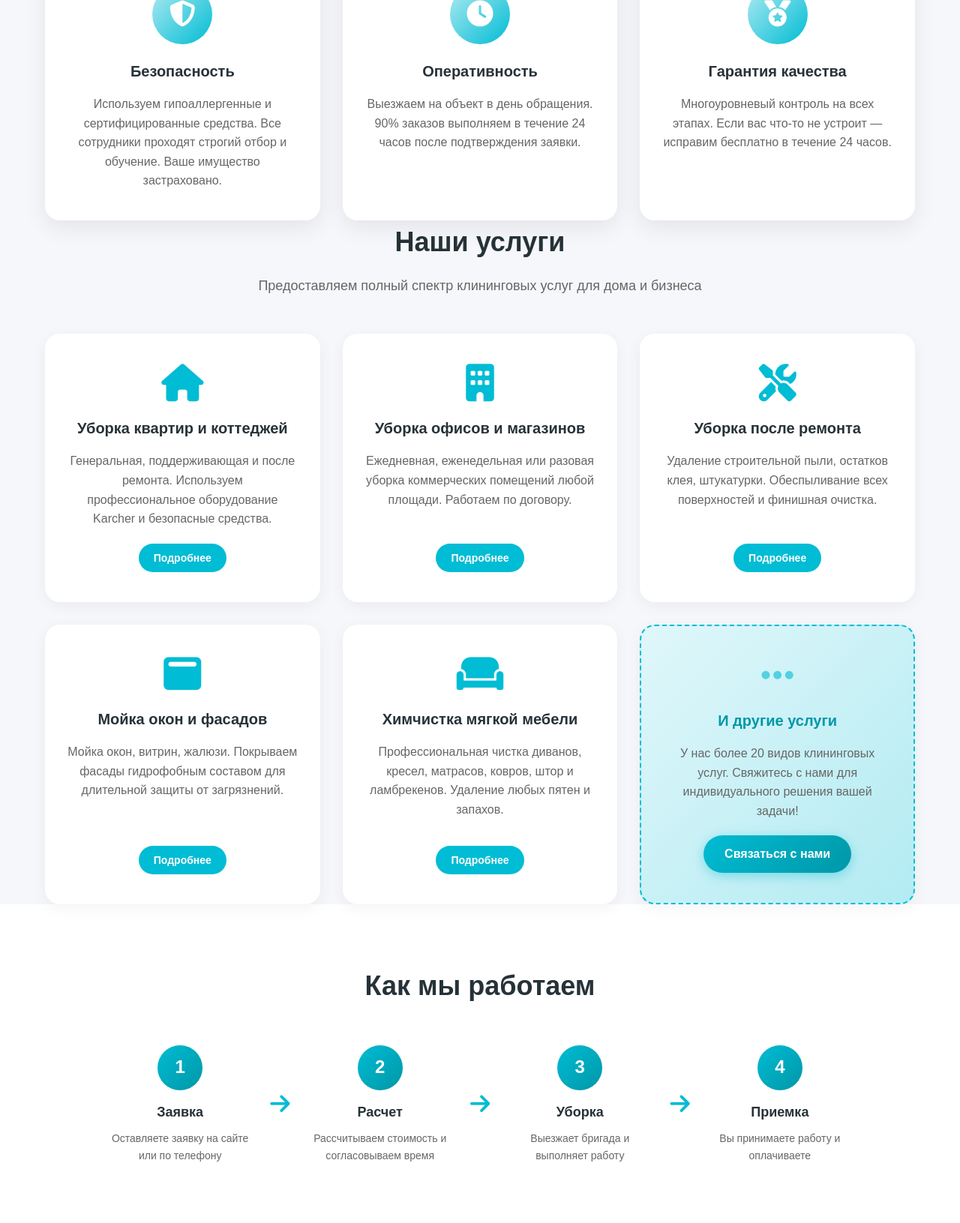
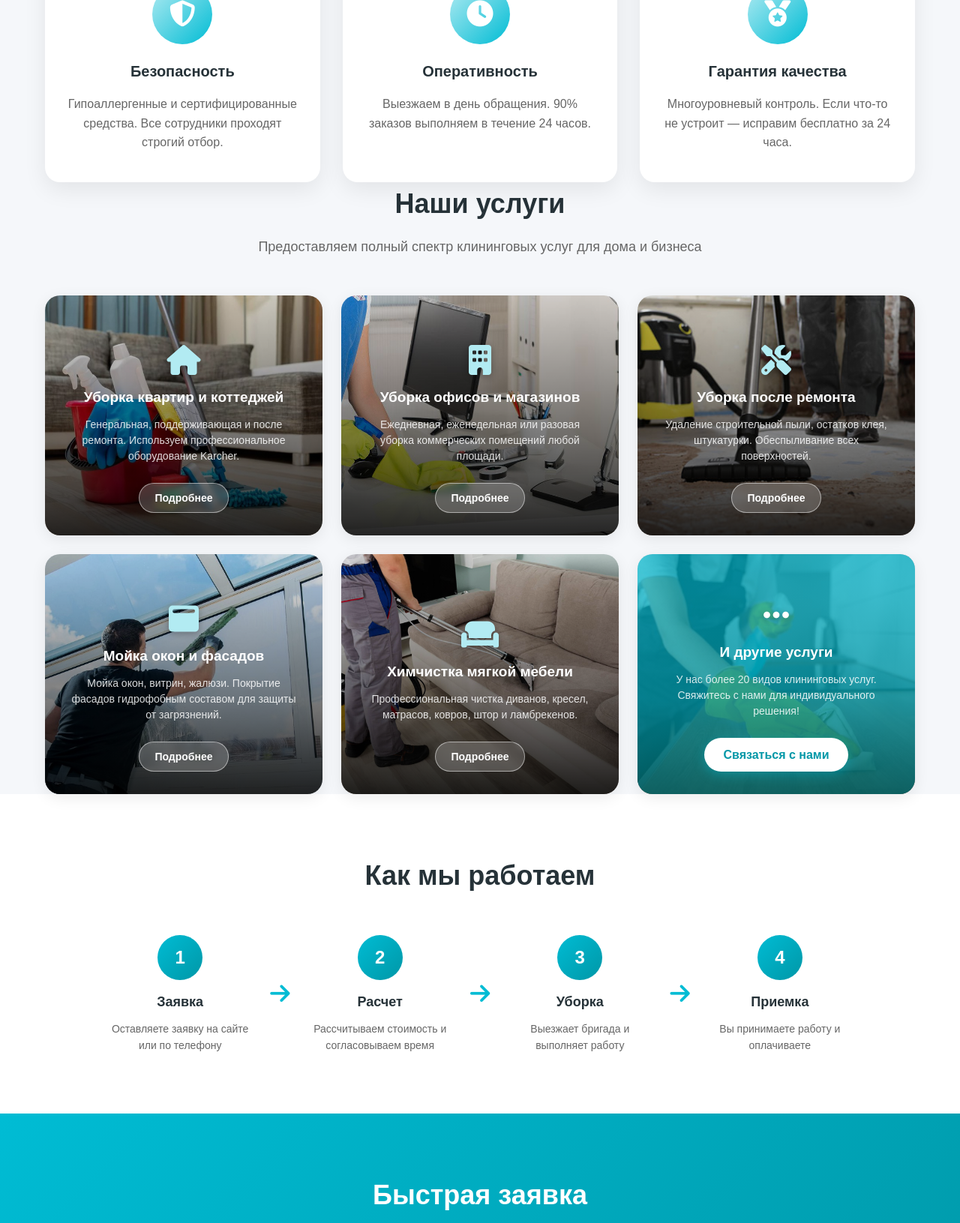
Before and after one commit to RemartoM/cleaning-site, a PHP site: page / in a window 1280 px wide. Shown: the part 823-2454 px from the top of the page at 75% size. Run offline with PHP 8.4, Linux system fonts and the light colour scheme.

Commit message:
photo & text

```diff
--- a/css/style.css
+++ b/css/style.css
@@ -415,68 +415,163 @@ section {
 .services-grid {
     display: grid;
     grid-template-columns: repeat(auto-fit, minmax(300px, 1fr));
-    gap: 30px;
+    gap: 25px;
 }
 
 .service-card {
-    background: white;
-    padding: 40px 30px;
+    position: relative;
     border-radius: 20px;
-    box-shadow: 0 5px 20px rgba(0,0,0,0.05);
-    text-align: center;
-    transition: 0.3s;
+    overflow: hidden;
+    box-shadow: 0 5px 20px rgba(0,0,0,0.08);
+    transition: transform 0.3s, box-shadow 0.3s;
+    min-height: 320px;
     display: flex;
     flex-direction: column;
+    justify-content: flex-end;
 }
 
 .service-card:hover {
-    transform: translateY(-5px);
-    box-shadow: 0 10px 30px rgba(0,0,0,0.1);
+    transform: translateY(-8px);
+    box-shadow: 0 15px 35px rgba(0,0,0,0.15);
+}
+
+/* Фоновое фото */
+.service-card-bg {
+    position: absolute;
+    top: 0;
+    left: 0;
+    width: 100%;
+    height: 100%;
+    background-size: cover;
+    background-position: center;
+    transition: transform 0.5s;
+    z-index: 0;
+}
+
+.service-card:hover .service-card-bg {
+    transform: scale(1.1);
+}
+
+/* Затемнение для читаемости текста */
+.service-card-overlay {
+    position: absolute;
+    top: 0;
+    left: 0;
+    width: 100%;
+    height: 100%;
+    background: linear-gradient(
+        to bottom,
+        rgba(0, 0, 0, 0.1) 0%,
+        rgba(0, 0, 0, 0.5) 60%,
+        rgba(0, 0, 0, 0.85) 100%
+    );
+    z-index: 1;
+    transition: background 0.3s;
+}
+
+.service-card:hover .service-card-overlay {
+    background: linear-gradient(
+        to bottom,
+        rgba(0, 188, 212, 0.3) 0%,
+        rgba(0, 0, 0, 0.6) 50%,
+        rgba(0, 0, 0, 0.9) 100%
+    );
+}
+
+/* Контент карточки */
+.service-card-content {
+    position: relative;
+    z-index: 2;
+    color: white;
+    padding: 30px;
+    text-align: center;
 }
 
 .service-card-icon {
-    font-size: 50px;
-    color: var(--primary);
-    margin-bottom: 20px;
+    font-size: 40px;
+    color: var(--primary-light);
+    margin-bottom: 15px;
+    text-shadow: 0 2px 10px rgba(0,0,0,0.3);
 }
 
 .service-card h3 {
-    font-size: 20px;
-    margin-bottom: 15px;
+    font-size: 19px;
+    margin-bottom: 10px;
+    color: white;
+    white-space: nowrap;
+    overflow: hidden;
 }
 
 .service-card p {
-    color: #666;
+    color: rgba(255,255,255,0.85);
     margin-bottom: 20px;
-    line-height: 1.6;
-    flex-grow: 1;
+    line-height: 1.5;
+    font-size: 14px;
 }
 
 .service-card .btn-small {
-    margin-top: auto;
-    align-self: center;
+    background: rgba(255, 255, 255, 0.2);
+    color: white;
+    border: 1px solid rgba(255, 255, 255, 0.5);
+    backdrop-filter: blur(5px);
+    padding: 8px 20px;
+    font-size: 14px;
+    border-radius: 25px;
+    text-decoration: none;
+    display: inline-block;
+    margin-top: 5px;
+    transition: background 0.3s;
+}
+
+.service-card .btn-small:hover {
+    background: var(--primary);
+    border-color: var(--primary);
 }
 
 /* Специальная карточка CTA */
 .service-card-cta {
-    background: linear-gradient(135deg, #E0F7FA, #B2EBF2);
-    border: 2px dashed var(--primary);
-    justify-content: center;
+    justify-content: flex-end;
+}
+
+.service-card-cta .service-card-overlay {
+    background: linear-gradient(
+        to bottom,
+        rgba(0, 188, 212, 0.7) 0%,
+        rgba(0, 151, 167, 0.8) 60%,
+        rgba(0, 96, 100, 0.9) 100%
+    );
 }
 
 .service-card-cta .service-card-icon {
-    opacity: 0.6;
-}
-
-.service-card-cta h3 {
-    color: var(--primary-dark);
+    color: white;
 }
 
 .service-card-cta .btn-primary {
-    background: linear-gradient(135deg, var(--primary), var(--primary-dark));
+    background: white;
+    color: var(--primary-dark);
+    padding: 10px 25px;
+    border-radius: 25px;
+    text-decoration: none;
+    display: inline-block;
+    margin-top: 5px;
+    font-weight: 600;
+}
+
+.service-card-cta .btn-primary:hover {
+    background: var(--primary);
     color: white;
-    margin-top: auto;
-    align-self: center;
+}
+
+/* Адаптивность */
+@media (max-width: 768px) {
+    .services-grid {
+        grid-template-columns: 1fr;
+        gap: 20px;
+    }
+
+    .service-card {
+        min-height: 280px;
+    }
 }
 
 /* ========== КАК МЫ РАБОТАЕМ ========== */
--- a/index.html
+++ b/index.html
@@ -104,70 +104,119 @@
 
         <!-- Преимущества -->
 <section class="features container">
-            <div class="feature-card">
+    <div class="feature-card feature-card-photo">
+        <div class="feature-card-bg" style="background-image: url('images/feature-safety.jpg');"></div>
+        <div class="feature-card-overlay"></div>
+        <div class="feature-card-content">
             <div class="feature-icon-wrapper">
                 <i class="fas fa-shield-alt feature-icon"></i>
             </div>
             <h3>Безопасность</h3>
-                <p>Используем гипоаллергенные и сертифицированные средства. Все сотрудники проходят строгий отбор и обучение. Ваше имущество застраховано.</p>
+            <p>Гипоаллергенные и сертифицированные средства. Все сотрудники проходят строгий отбор.</p>
         </div>
-            <div class="feature-card">
+    </div>
+
+    <div class="feature-card feature-card-photo">
+        <div class="feature-card-bg" style="background-image: url('images/feature-speed.jpg');"></div>
+        <div class="feature-card-overlay"></div>
+        <div class="feature-card-content">
             <div class="feature-icon-wrapper">
                 <i class="fas fa-clock feature-icon"></i>
             </div>
             <h3>Оперативность</h3>
-                <p>Выезжаем на объект в день обращения. 90% заказов выполняем в течение 24 часов после подтверждения заявки.</p>
+            <p>Выезжаем в день обращения. 90% заказов выполняем в течение 24 часов.</p>
         </div>
-            <div class="feature-card">
+    </div>
+
+    <div class="feature-card feature-card-photo">
+        <div class="feature-card-bg" style="background-image: url('images/feature-quality.jpg');"></div>
+        <div class="feature-card-overlay"></div>
+        <div class="feature-card-content">
             <div class="feature-icon-wrapper">
                 <i class="fas fa-medal feature-icon"></i>
             </div>
             <h3>Гарантия качества</h3>
-                <p>Многоуровневый контроль на всех этапах. Если вас что-то не устроит — исправим бесплатно в течение 24 часов.</p>
+            <p>Многоуровневый контроль. Если что-то не устроит — исправим бесплатно за 24 часа.</p>
+        </div>
     </div>
 </section>
 
+        <!-- Популярные услуги -->
 <!-- Популярные услуги -->
 <section class="popular-services container">
     <h2 class="section-title">Наши услуги</h2>
     <p class="section-subtitle">Предоставляем полный спектр клининговых услуг для дома и бизнеса</p>
     <div class="services-grid">
-        <div class="service-card">
+        <!-- Уборка квартир -->
+        <div class="service-card service-card-photo">
+            <div class="service-card-bg" style="background-image: url('images/service-apartment.jpg');"></div>
+            <div class="service-card-overlay"></div>
+            <div class="service-card-content">
                 <i class="fas fa-home service-card-icon"></i>
                 <h3>Уборка квартир и коттеджей</h3>
-            <p>Генеральная, поддерживающая и после ремонта. Используем профессиональное оборудование Karcher и безопасные средства.</p>
+                <p>Генеральная, поддерживающая и после ремонта. Используем профессиональное оборудование Karcher.</p>
                 <a href="services.html#house" class="btn btn-small">Подробнее</a>
             </div>
-        <div class="service-card">
+        </div>
+
+        <!-- Уборка офисов -->
+        <div class="service-card service-card-photo">
+            <div class="service-card-bg" style="background-image: url('images/service-office.jpg');"></div>
+            <div class="service-card-overlay"></div>
+            <div class="service-card-content">
                 <i class="fas fa-building service-card-icon"></i>
                 <h3>Уборка офисов и магазинов</h3>
-            <p>Ежедневная, еженедельная или разовая уборка коммерческих помещений любой площади. Работаем по договору.</p>
+                <p>Ежедневная, еженедельная или разовая уборка коммерческих помещений любой площади.</p>
                 <a href="services.html#office" class="btn btn-small">Подробнее</a>
             </div>
-        <div class="service-card">
+        </div>
+
+        <!-- Уборка после ремонта -->
+        <div class="service-card service-card-photo">
+            <div class="service-card-bg" style="background-image: url('images/service-renovation.jpg');"></div>
+            <div class="service-card-overlay"></div>
+            <div class="service-card-content">
                 <i class="fas fa-tools service-card-icon"></i>
                 <h3>Уборка после ремонта</h3>
-            <p>Удаление строительной пыли, остатков клея, штукатурки. Обеспыливание всех поверхностей и финишная очистка.</p>
+                <p>Удаление строительной пыли, остатков клея, штукатурки. Обеспыливание всех поверхностей.</p>
                 <a href="services.html#renovation" class="btn btn-small">Подробнее</a>
             </div>
-        <div class="service-card">
+        </div>
+
+        <!-- Мойка окон -->
+        <div class="service-card service-card-photo">
+            <div class="service-card-bg" style="background-image: url('images/service-windows.jpg');"></div>
+            <div class="service-card-overlay"></div>
+            <div class="service-card-content">
                 <i class="fas fa-window-maximize service-card-icon"></i>
                 <h3>Мойка окон и фасадов</h3>
-            <p>Мойка окон, витрин, жалюзи. Покрываем фасады гидрофобным составом для длительной защиты от загрязнений.</p>
+                <p>Мойка окон, витрин, жалюзи. Покрытие фасадов гидрофобным составом для защиты от загрязнений.</p>
                 <a href="services.html#windows" class="btn btn-small">Подробнее</a>
             </div>
-        <div class="service-card">
+        </div>
+
+        <!-- Химчистка мебели -->
+        <div class="service-card service-card-photo">
+            <div class="service-card-bg" style="background-image: url('images/service-furniture.jpg');"></div>
+            <div class="service-card-overlay"></div>
+            <div class="service-card-content">
                 <i class="fas fa-couch service-card-icon"></i>
                 <h3>Химчистка мягкой мебели</h3>
-            <p>Профессиональная чистка диванов, кресел, матрасов, ковров, штор и ламбрекенов. Удаление любых пятен и запахов.</p>
+                <p>Профессиональная чистка диванов, кресел, матрасов, ковров, штор и ламбрекенов.</p>
                 <a href="services.html#furniture" class="btn btn-small">Подробнее</a>
             </div>
-        <!-- ШЕСТАЯ КАРТОЧКА - CTA -->
-        <div class="service-card service-card-cta">
+        </div>
+
+        <!-- Другие услуги -->
+        <div class="service-card service-card-photo service-card-cta">
+            <div class="service-card-bg" style="background-image: url('images/service-other.jpg');"></div>
+            <div class="service-card-overlay"></div>
+            <div class="service-card-content">
                 <i class="fas fa-ellipsis-h service-card-icon"></i>
                 <h3>И другие услуги</h3>
-            <p>У нас более 20 видов клининговых услуг. Свяжитесь с нами для индивидуального решения вашей задачи!</p>
+                <p>У нас более 20 видов клининговых услуг. Свяжитесь с нами для индивидуального решения!</p>
                 <a href="contact.html" class="btn btn-primary">Связаться с нами</a>
+            </div>
         </div>
     </div>
 </section>
```
Also changed, not shown: images/service-apartment.jpg (added), images/service-furniture.jpg (added), images/service-office.jpg (added), images/service-other.jpg (added), images/service-renovation.jpg (added), images/service-windows.jpg (added). Lines whose indentation alone changed are shown as unchanged.
